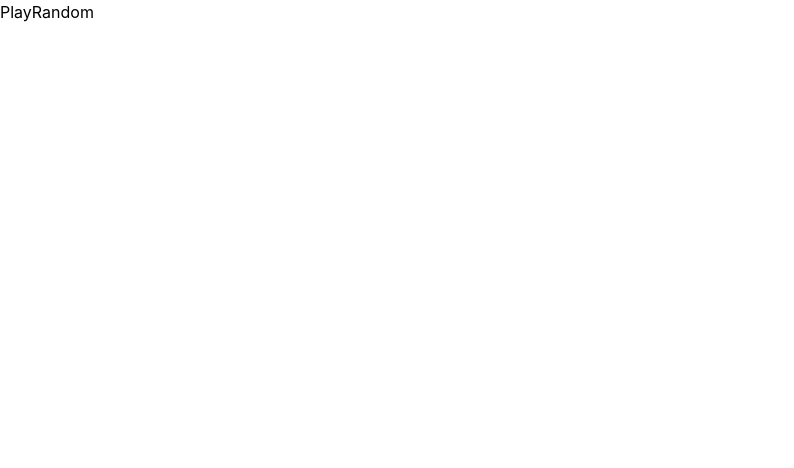
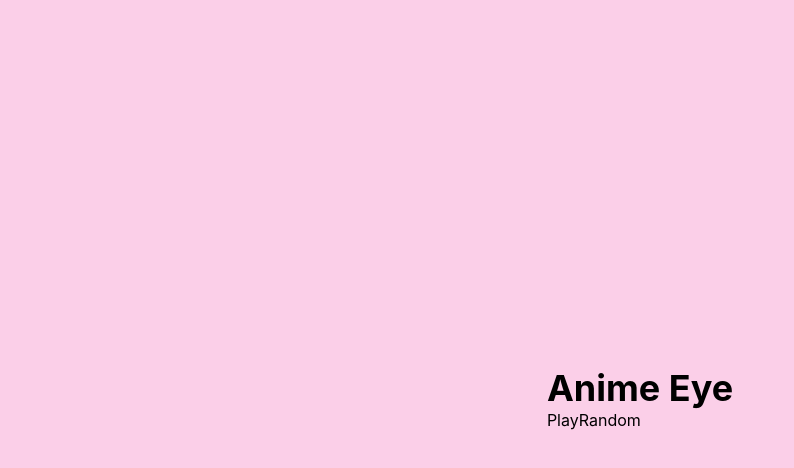
Before and after one commit to brandonduong/AInime, a React (Create React App) app in the folder frontend/: page / in a window 1280 px wide. Shown: the top 468 px of the page, without its empty margins (0-794 px from the left). Built offline with nearby package versions, Linux system fonts and the light colour scheme.

Commit message:
global layout

```diff
--- a/frontend/src/routes/Home.tsx
+++ b/frontend/src/routes/Home.tsx
@@ -1,10 +1,9 @@
-function Home() {
+export default function Home() {
   return (
     <div>
+      <h1 className="text-4xl font-bold">Anime Eye</h1>
       <button>Play</button>
       <button>Random</button>
     </div>
   );
 }
-
-export default Home;
--- /dev/null
+++ b/frontend/src/routes/Layout.tsx
@@ -0,0 +1,11 @@
+import { Outlet } from "react-router-dom";
+
+function Layout() {
+  return (
+    <div className="h-screen w-screen bg-pink-200 flex justify-center items-center">
+      <Outlet />
+    </div>
+  );
+}
+
+export default Layout;
```
Also changed, not shown: frontend/src/index.tsx (+13 -6 lines).
